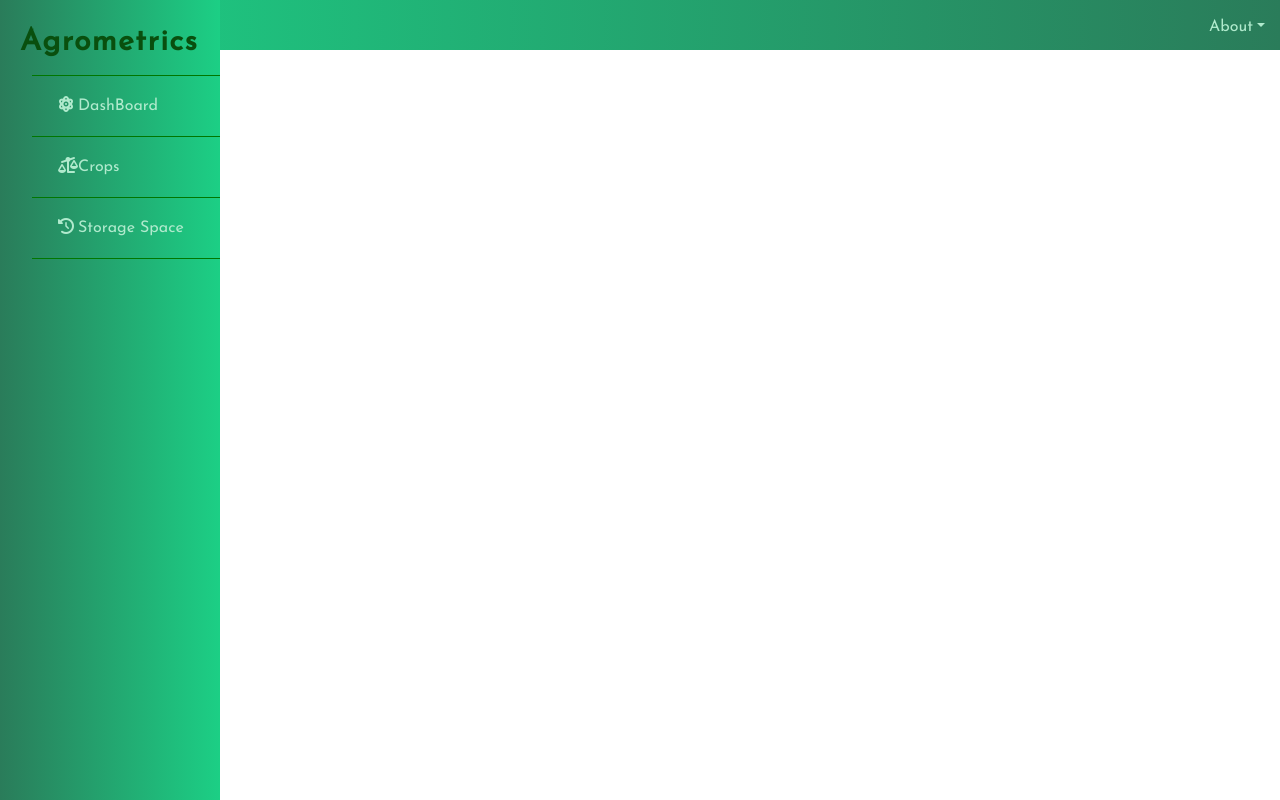
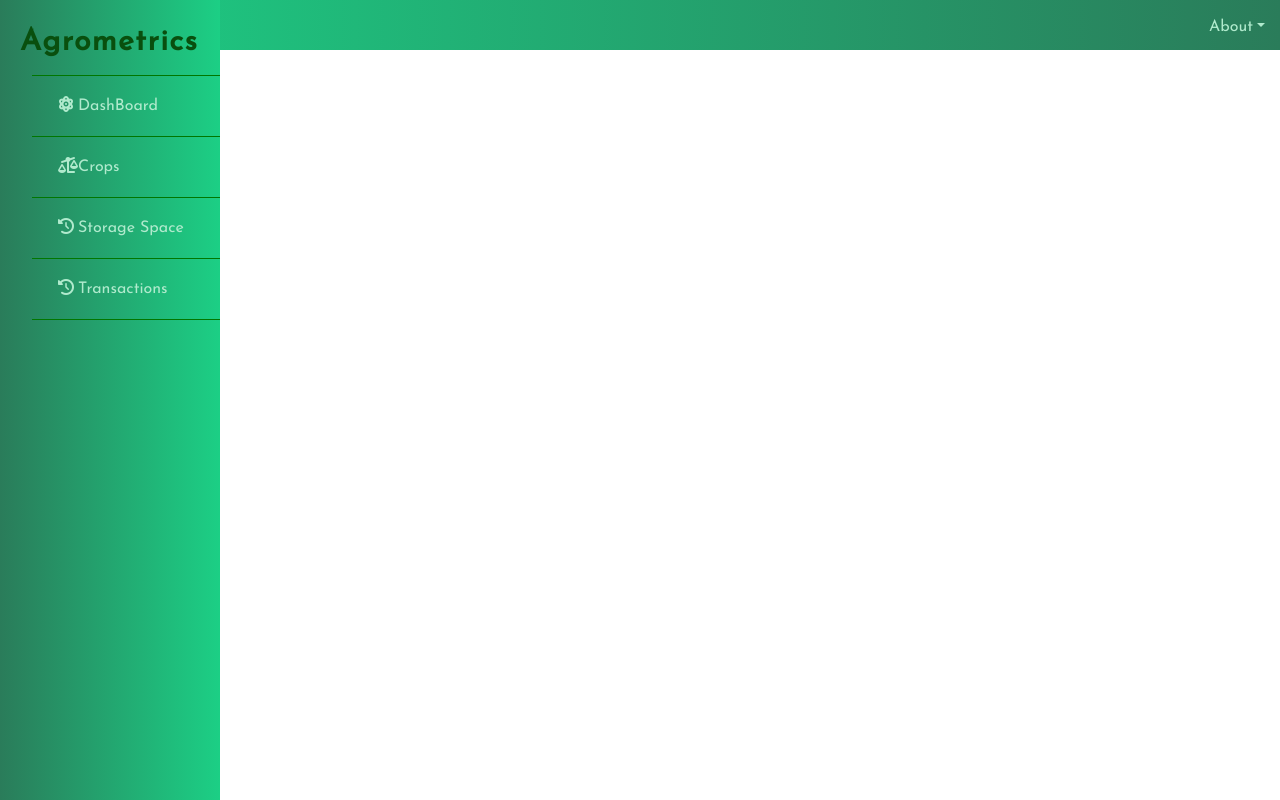
Before and after one commit to Jassi-71/Agrometrics-DBMS, a Flask app: page /mandi_board__dashboard in a window 1280 px wide. Run offline with Flask 2, Linux system fonts and the light colour scheme; the visitor is signed in with stand-in values (Sample User, id 1); some libraries are stand-ins or nearby versions.

Commit message:
Added base pages of analyst fpo and mandiboard

```diff
--- a/templates/Mandi_Board/base.html
+++ b/templates/Mandi_Board/base.html
@@ -22,6 +22,7 @@
 
         <li class="nav-item"><a class="nav-link" href="/mandi_board_crops"><i class="fas fa-balance-scale-left"></i> Crops</a></li>
         <li class="nav-item"><a class="nav-link" href="/mandi_board_storage_space"><i class="fas fa-history"></i> Storage Space</a>
+        <li class="nav-item"><a class="nav-link" href="/mandi_board_transactions"><i class="fas fa-history"></i> Transactions</a>
         </li>
 
     </ul>
```
